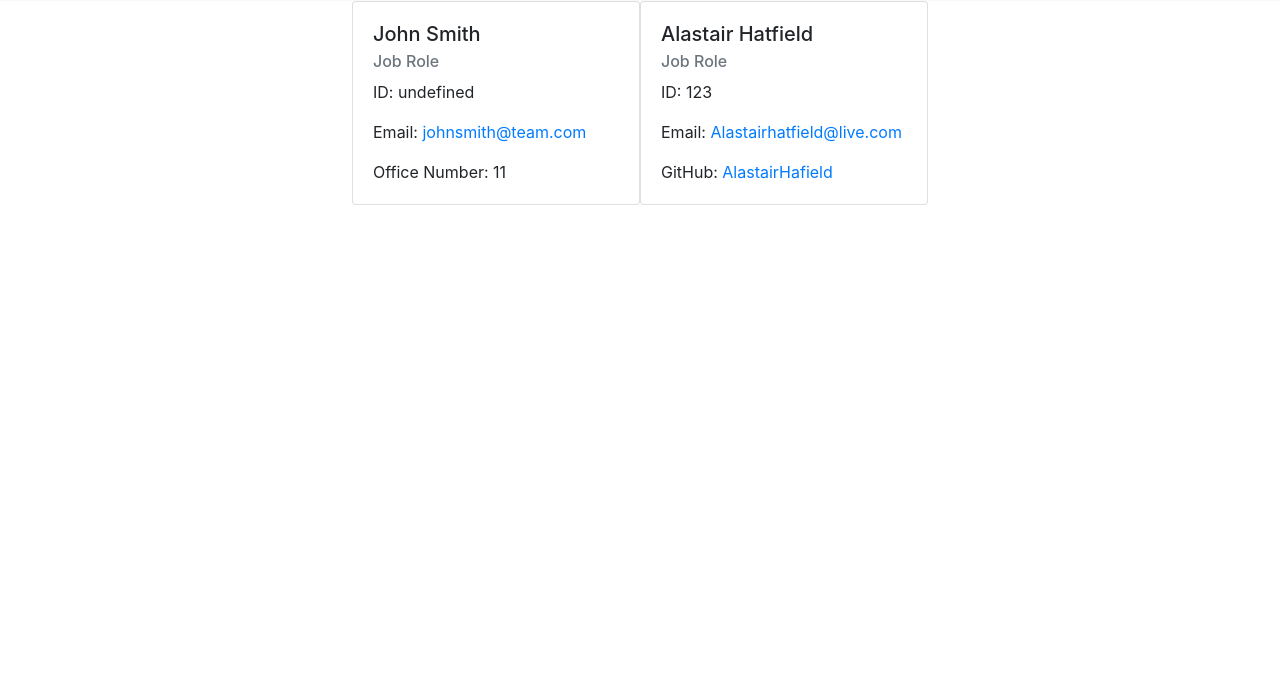
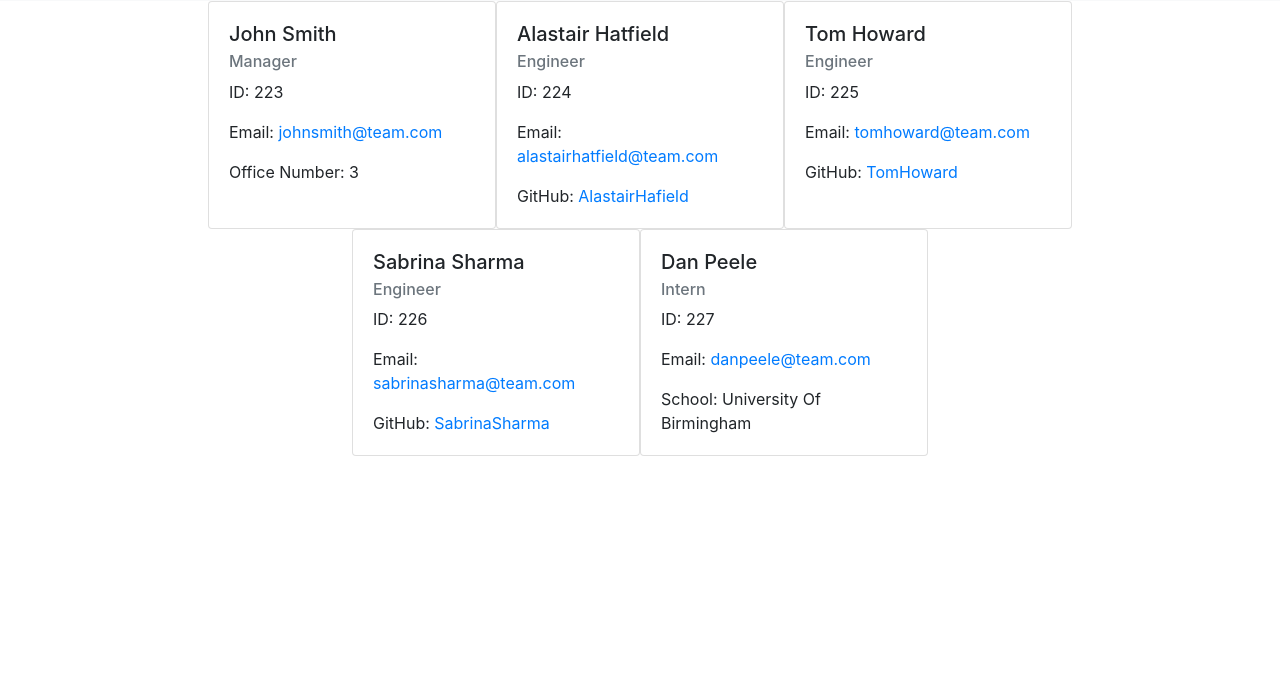
Before and after one commit to AlastairHafield/Team-Profile-Generator-Alastair-, a website: page index.html in a window 1280 px wide. Shown: the part 125-800 px from the top of the page. Drawn offline with nearby package versions, Linux system fonts and the light colour scheme.

Commit message:
example index.html

```diff
--- a/index.html
+++ b/index.html
@@ -12,10 +12,10 @@
   <body>
     <!-- header -->
     <nav class="navbar navbar-light bg-light px-4 py-6 flex justify-start items-end">
-      <a class="navbar-brand justify-start items-end">
-        <img src="./assets/team logo.png" width="160" height="100" alt="Image">
-      </a>
-      <h1 class="navbar justify-start ml-3 display-3">Team Viewer</h1>
+        <a class="navbar-brand justify-start items-end">
+          <img src="./assets/team logo.png" width="100" height="60" alt="Image">
+        </a>
+        <h1 class="navbar justify-start ml-3 display-3">Team Viewer</h1>
     </nav>
     <!--card container-->
     <div class="container">
@@ -24,21 +24,51 @@
 
     <div class="card" style="width: 18rem;">
                 <div class="card-body">
-                    <h5 class="card-title">John Smith </h5>
-                    <h6 class="card-subtitle mb-2 text-muted">Job Role</h6>
-                    <p class="card-text">ID: undefined</p>
+                    <h5 class="card-title">John Smith</h5>
+                    <h6 class="card-subtitle mb-2 text-muted">Manager</h6>
+                    <p class="card-text">ID: 223</p>
                     <p class="card-text">Email: <a href="mailto:johnsmith@team.com">johnsmith@team.com</a></p>
-                    <p class="card-text">Office Number: 11</p>
+                    <p class="card-text">Office Number: 3</p>
                 </div>
             </div>
 
     <div class="card" style="width: 18rem;">
                 <div class="card-body">
                     <h5 class="card-title">Alastair Hatfield</h5>
-                    <h6 class="card-subtitle mb-2 text-muted">Job Role</h6>
-                    <p class="card-text">ID: 123</p>
-                    <p class="card-text">Email: <a href="mailto:Alastairhatfield@live.com">Alastairhatfield@live.com</a></p>
+                    <h6 class="card-subtitle mb-2 text-muted">Engineer</h6>
+                    <p class="card-text">ID: 224</p>
+                    <p class="card-text">Email: <a href="mailto:alastairhatfield@team.com">alastairhatfield@team.com</a></p>
                     <p class="card-text">GitHub: <a href="https://github.com/AlastairHafield">AlastairHafield</a></p>
+                </div>
+            </div>
+
+    <div class="card" style="width: 18rem;">
+                <div class="card-body">
+                    <h5 class="card-title">Tom Howard</h5>
+                    <h6 class="card-subtitle mb-2 text-muted">Engineer</h6>
+                    <p class="card-text">ID: 225</p>
+                    <p class="card-text">Email: <a href="mailto:tomhoward@team.com">tomhoward@team.com</a></p>
+                    <p class="card-text">GitHub: <a href="https://github.com/TomHoward">TomHoward</a></p>
+                </div>
+            </div>
+
+    <div class="card" style="width: 18rem;">
+                <div class="card-body">
+                    <h5 class="card-title">Sabrina Sharma</h5>
+                    <h6 class="card-subtitle mb-2 text-muted">Engineer</h6>
+                    <p class="card-text">ID: 226</p>
+                    <p class="card-text">Email: <a href="mailto:sabrinasharma@team.com">sabrinasharma@team.com</a></p>
+                    <p class="card-text">GitHub: <a href="https://github.com/SabrinaSharma">SabrinaSharma</a></p>
+                </div>
+            </div>
+
+    <div class="card" style="width: 18rem;">
+                <div class="card-body">
+                    <h5 class="card-title">Dan Peele</h5>
+                    <h6 class="card-subtitle mb-2 text-muted">Intern</h6>
+                    <p class="card-text">ID: 227</p>
+                    <p class="card-text">Email: <a href="mailto:danpeele@team.com">danpeele@team.com</a></p>
+                    <p class="card-text">School: University Of Birmingham</p>
                 </div>
             </div>
 
```
Also changed, not shown: index.js (+13 -0 lines), README.md, assets/teamviewer.jpg (added), lib/generateHTML.js.
